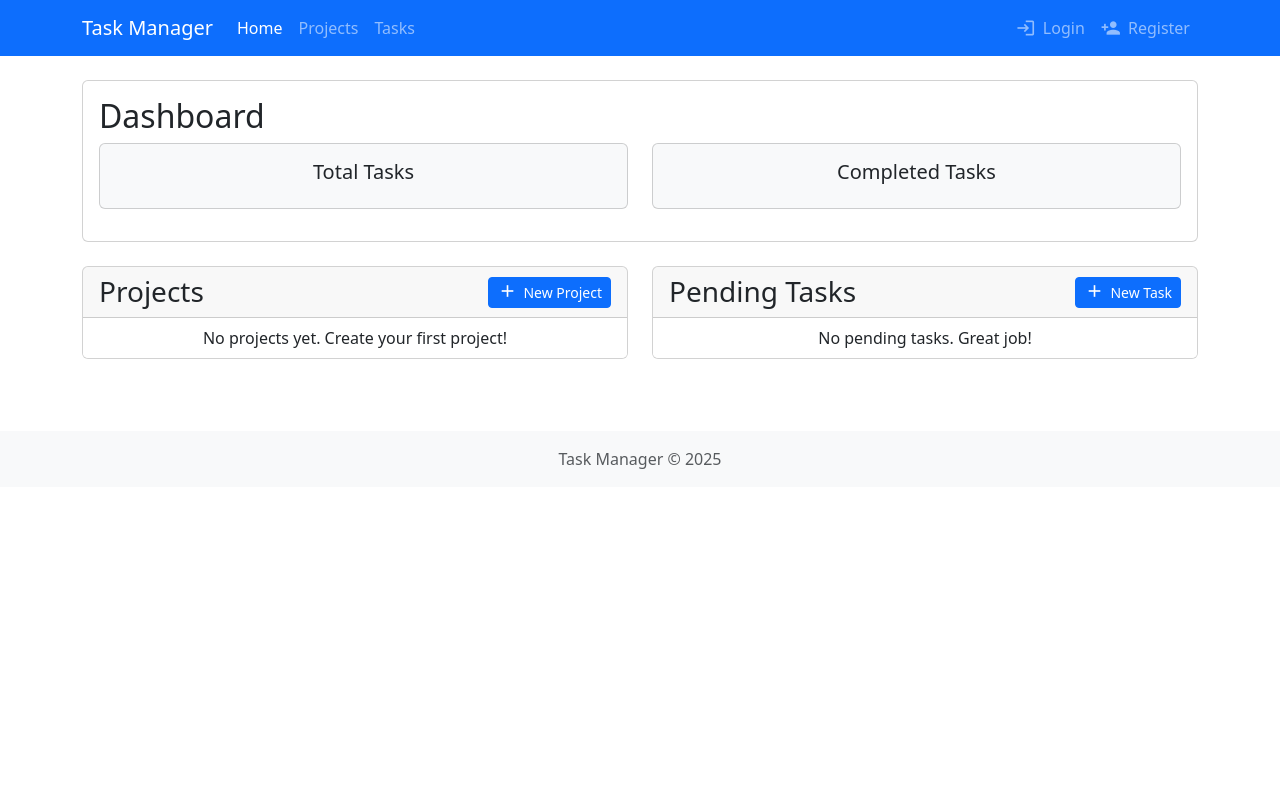
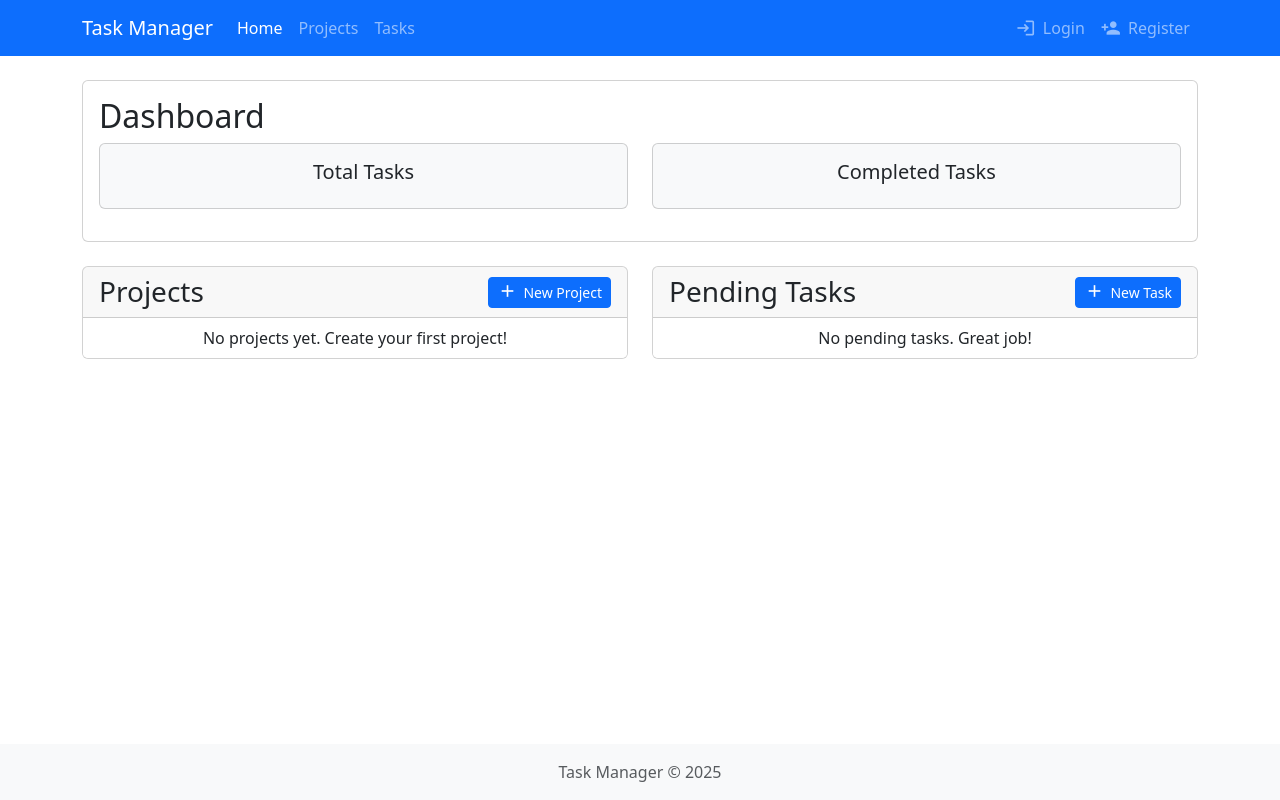
Before and after one commit to alyAbood/Todo-List, a Django app: template todo_lists/templates/todo_lists/index.html in a window 1280 px wide. Run offline with Django 3.2, Linux system fonts and the light colour scheme; the template is opened without the code that fills it, so the values that code supplies are empty.

Commit message:
Fix: Implement sticky footer using Bootstrap 5 flex utilities

```diff
--- a/todo_lists/templates/todo_lists/base.html
+++ b/todo_lists/templates/todo_lists/base.html
@@ -1,5 +1,5 @@
 <!DOCTYPE html>
-<html lang="en">
+<html lang="en" class="h-100">
 <head>
     <meta charset="UTF-8">
     <meta name="viewport" content="width=device-width, initial-scale=1.0">
@@ -9,6 +9,19 @@
     <!-- Material Icons -->
     <link href="https://fonts.googleapis.com/icon?family=Material+Icons" rel="stylesheet">
     <style>
+        html, body {
+            height: 100%;
+        }
+
+        body {
+            display: flex;
+            flex-direction: column;
+        }
+
+        main {
+            flex: 1 0 auto;
+        }
+
         .task-completed {
             text-decoration: line-through;
             color: #6c757d;
@@ -71,7 +84,7 @@
     </style>
     {% block extra_css %}{% endblock %}
 </head>
-<body>
+<body class="d-flex flex-column min-vh-100">
     <nav class="navbar navbar-expand-lg navbar-dark bg-primary">
         <div class="container">
             <a class="navbar-brand" href="{% url 'todo_lists:index' %}">Task Manager</a>
@@ -125,7 +138,8 @@
         </div>
     </nav>
 
-    <main class="container my-4">
+    <main class="flex-grow-1">
+        <div class="container my-4">
             {% if messages %}
                 {% for message in messages %}
                     <div class="alert alert-{{ message.tags }} alert-dismissible fade show" role="alert">
@@ -138,9 +152,10 @@
                 {% endfor %}
             {% endif %}
             {% block content %}{% endblock %}
+        </div>
     </main>
 
-    <footer class="bg-light py-3 mt-5">
+    <footer class="bg-light py-3 mt-auto">
         <div class="container text-center">
             <p class="text-muted mb-0">Task Manager &copy; {% now "Y" %}</p>
         </div>
```
Lines whose indentation alone changed are shown as unchanged.
